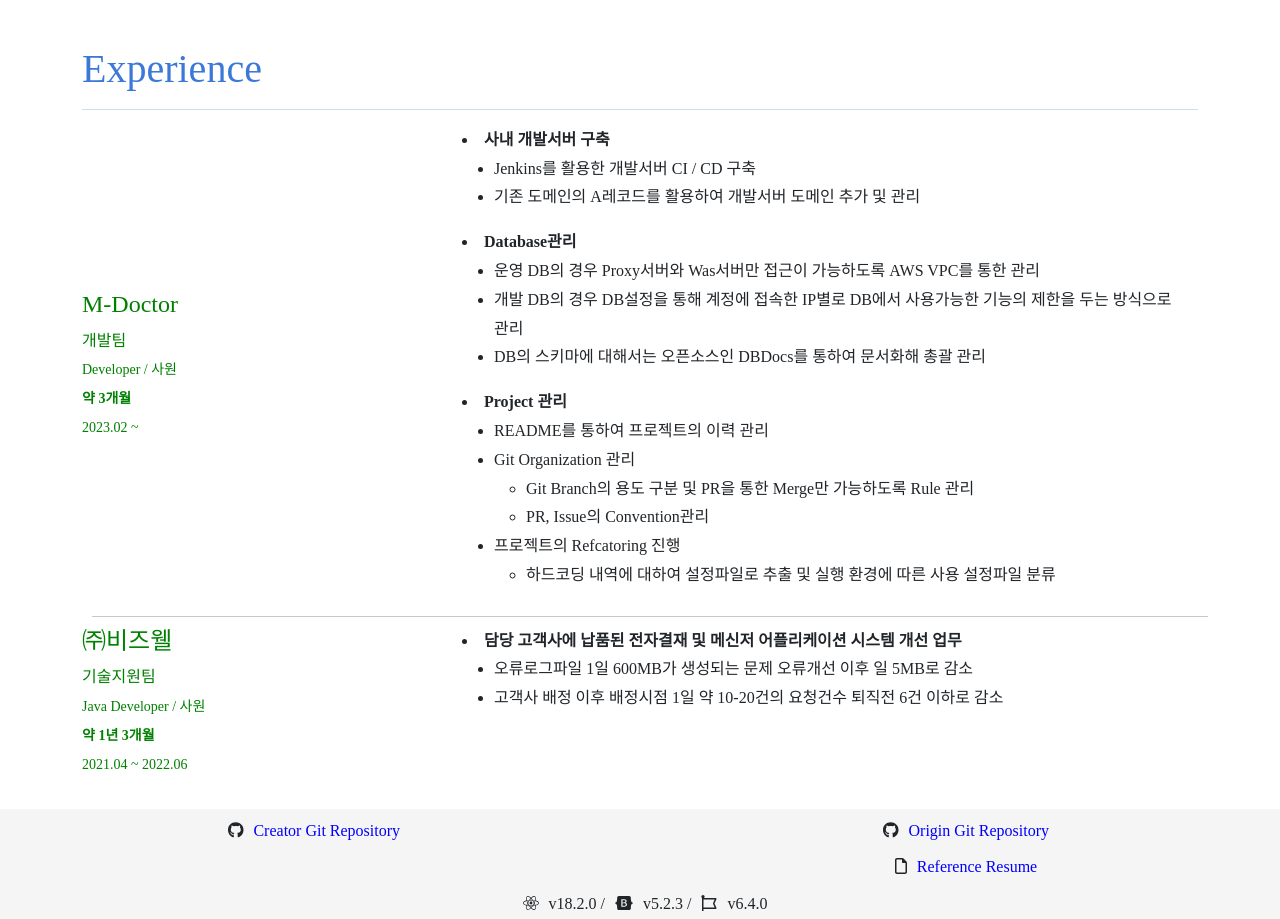
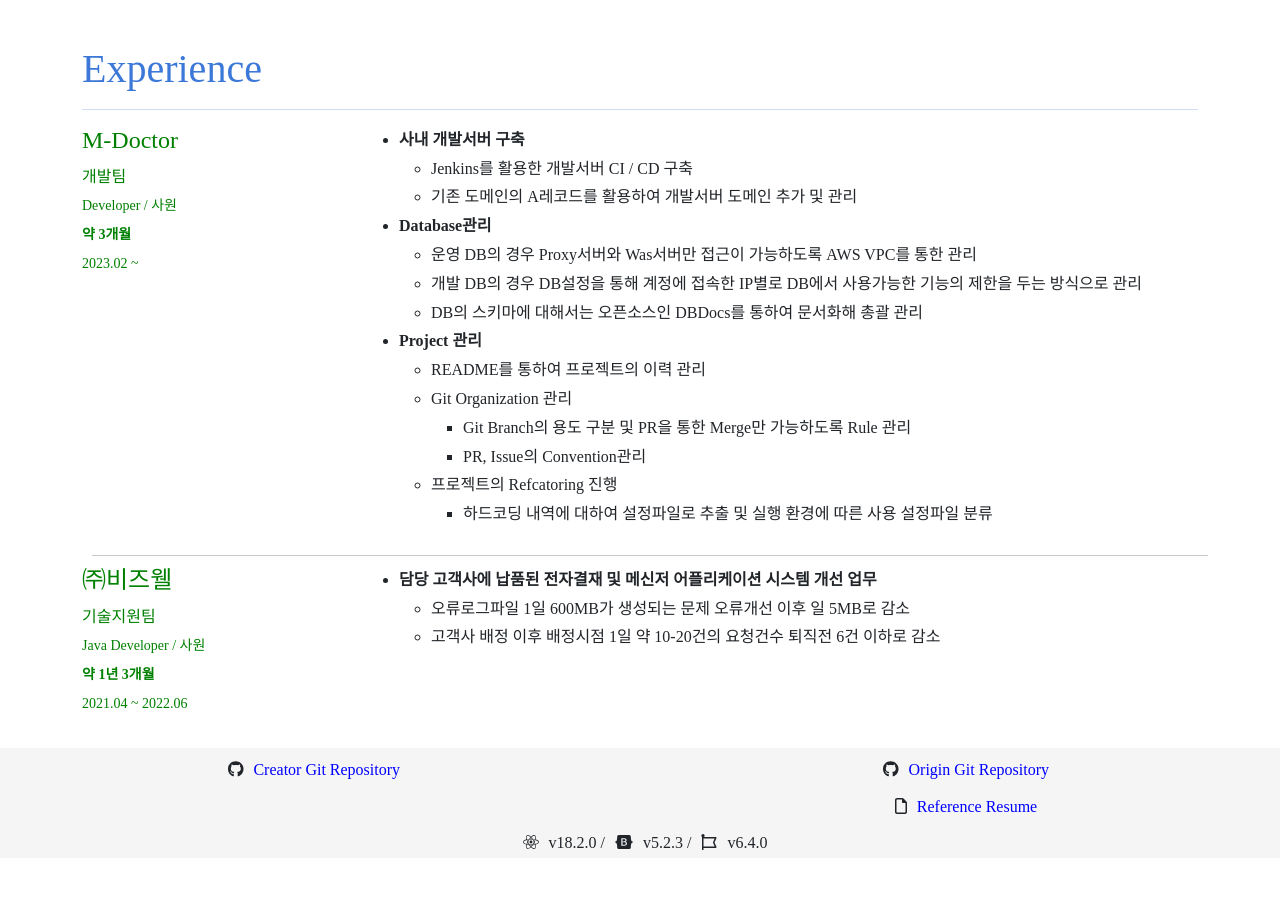
Before and after one commit to donsonioc2010/My-Resume, a React (Create React App) app: page / in a window 1280 px wide. Shown: the part 1520-2439 px from the top of the page. After the commit the page ends 2378 px from the top, so only its background shows below. Built offline with nearby package versions, Linux system fonts and the light colour scheme.

Commit message:
issue : loop 이상하게 돌던것 수정 및, 회사정보 상단으로 가도록 수정

```diff
--- a/src/experience/CreateProjects.js
+++ b/src/experience/CreateProjects.js
@@ -12,13 +12,13 @@
       <ul>
         {projects.map((item, idx) => {
           if (!Array.isArray(item)) {
-            result.push(
+            return (
               <b>
                 <CreateLi name={companyName} content={item} index={idx + 1} />
-              </b>,
+              </b>
             );
           } else {
-            result.push(<LoopArray name={companyName} data={item} index={(idx + 1) * 10} />);
+            return <LoopArray name={companyName} data={item} index={(idx + 1) * 10} />;
           }
         })}
       </ul>,
--- a/src/experience/Experience.js
+++ b/src/experience/Experience.js
@@ -86,10 +86,10 @@
         <>
           {idx > 0 ? <hr style={{ textAlign: 'center', width: '100%', margin: '10px' }} /> : null}
           <Row md={12} xs={12} key={item.companyName + 'Row' + idx.toString()}>
-            <Col md={4} sm={12} className="align-self-center">
+            <Col md={3} sm={12}>
               <CreateCompanyInfo info={new CompanyInfo(item)} />
             </Col>
-            <Col md={8} sm={12}>
+            <Col md={9} sm={12}>
               <CreateProjects companyName={item.companyName} list={item.projects} />
             </Col>
           </Row>
```
